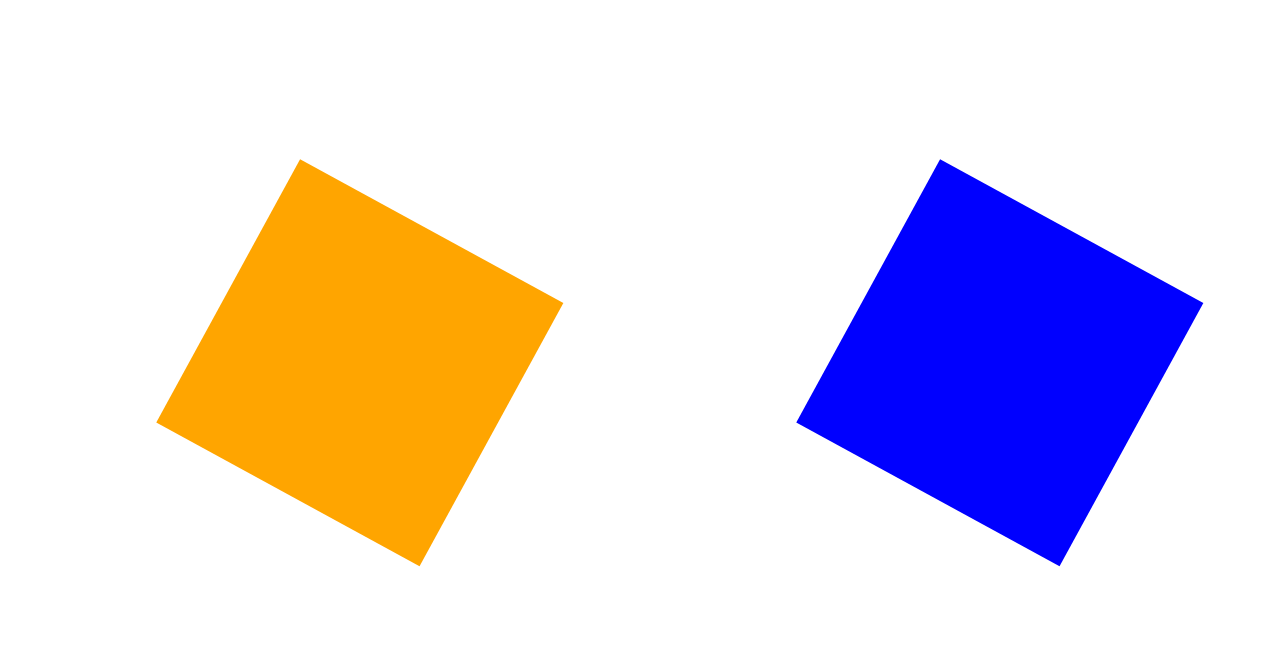
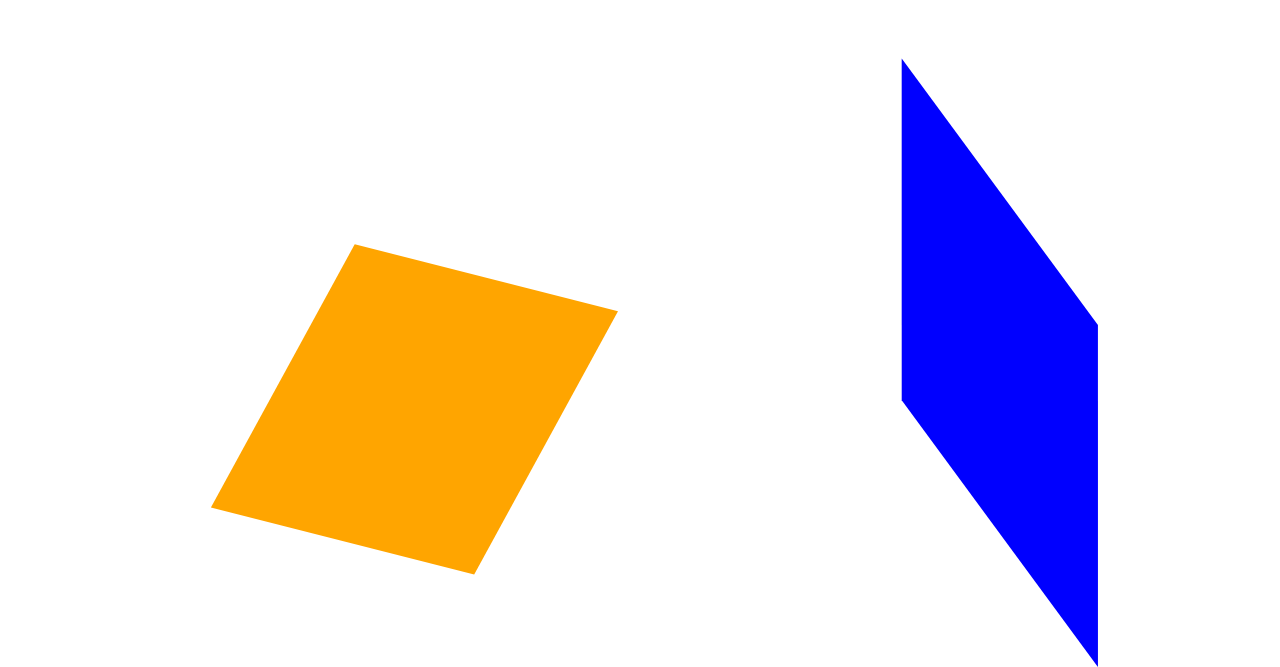
Before and after one commit to bcherny/css-to-matrix, a website: page demo/index.html in a window 1280 px wide. Shown: the part 173-840 px from the top of the page. Before the commit the page ends 800 px from the top, so only its background shows below. Drawn offline with Linux system fonts and the light colour scheme.

Commit message:
up readme

```diff
--- a/demo/index.html
+++ b/demo/index.html
@@ -27,7 +27,7 @@
 			background: blue;
 			left: 50%;
 			right: 0;
-			-webkit-transform: rotate(.5rad) translate3d(100px, 100px, 0);
+			-webkit-transform: rotate(.5rad) translate3d(100px, 100px, 0) skew(.5rad, 25deg);
 			/*
 			-webkit-transform: rotate(45deg) translate(100px, 100px) skew(.5rad, 25deg) scale(.1, .1);
 			*/
@@ -48,7 +48,7 @@
 	var t = new Tranny()
 		.translate(100, 100)
 		.rotate(.5)
-		// .skew(.5, '25deg')
+		.skew(.5, '25deg')
 		// .scale(.1, .1)
 
 	var css = t.getMatrixCSS();
```
Also changed, not shown: README.md.
